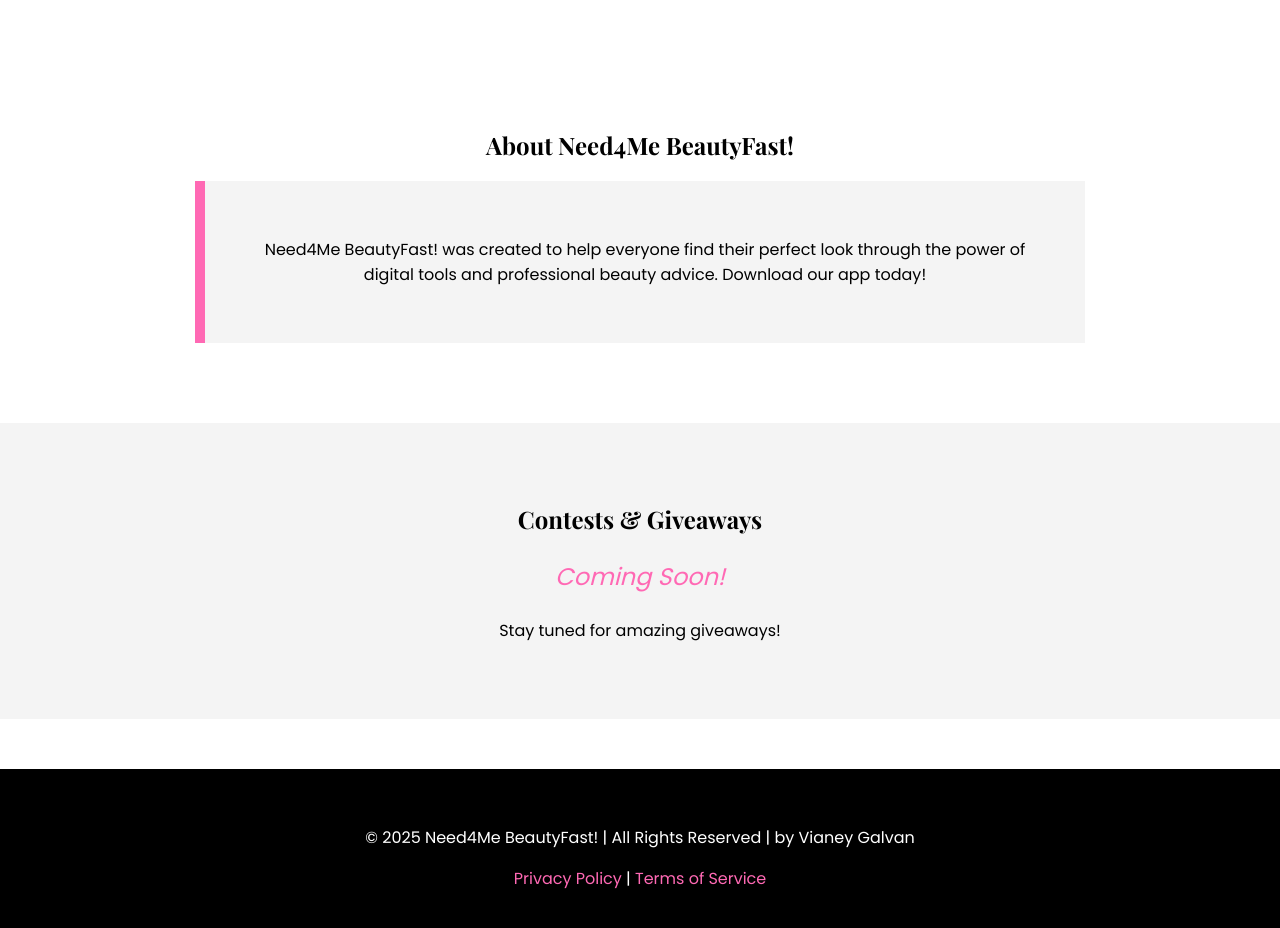
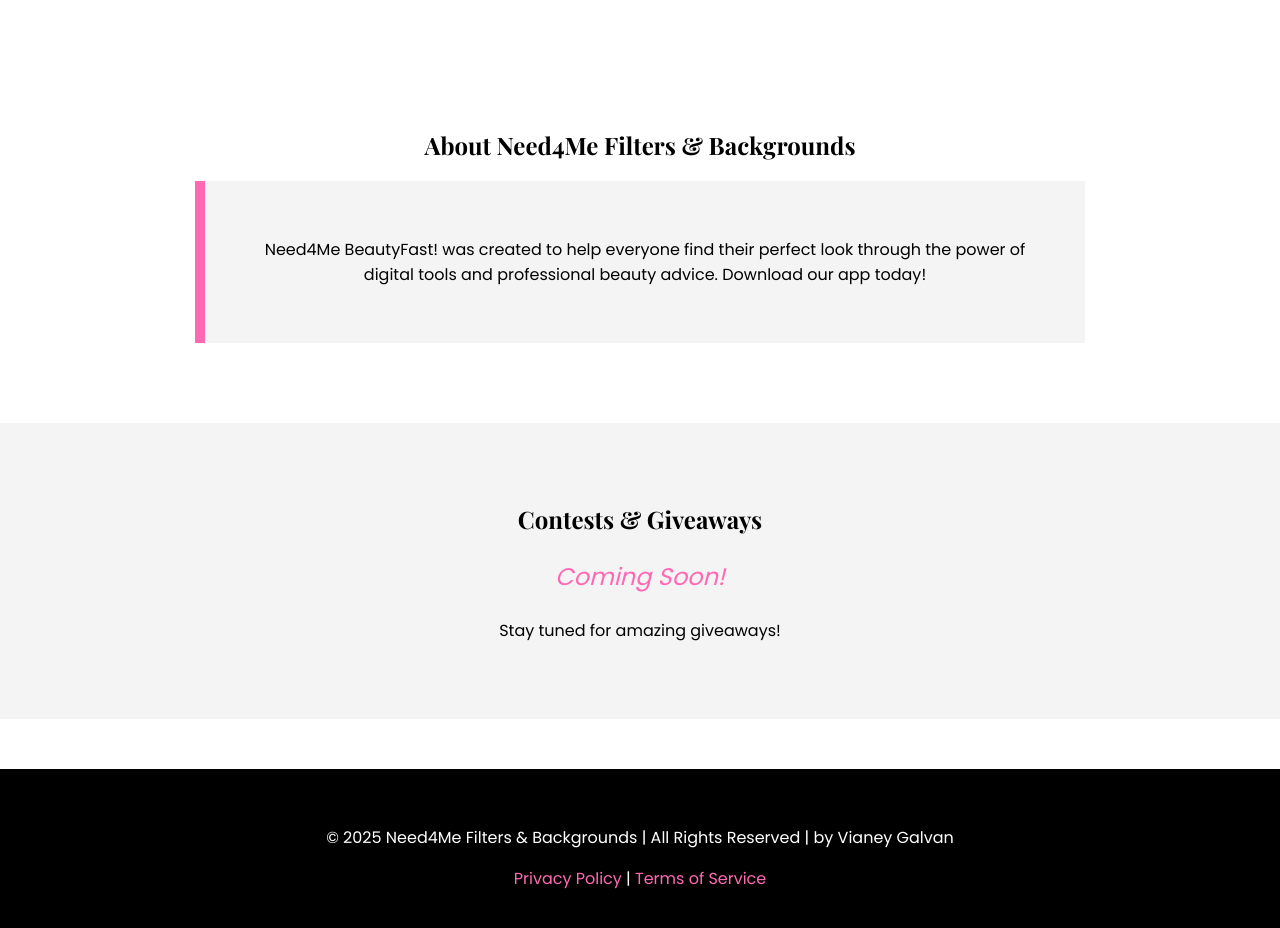
Before and after one commit to need4mebeautyfast/Need4meBeautyFast, a plain HTML site: page index.html in a window 1280 px wide. Shown: the part 1720-2648 px from the top of the page. Drawn offline with nearby package versions, Linux system fonts and the light colour scheme.

Commit message:
index.html

```diff
--- a/index.html
+++ b/index.html
@@ -154,7 +154,7 @@
     </header>
 
     <section id="home" class="hero">
-        <h1>Welcome to Need4Me BeautyFast!</h1>
+        <h1>Welcome to Need4Me Filters & Backgrounds</h1>
         <p>The ultimate destination for photo filters and beauty enhancement.</p>
         <a href="#" class="cta-button">Download Our App on Google Play</a>
     </section>
@@ -205,7 +205,7 @@
     </section>
 
     <section id="about" class="content-section">
-        <h2>About Need4Me BeautyFast!</h2>
+        <h2>About Need4Me Filters & Backgrounds</h2>
         <div class="about-box">
             <p>Need4Me BeautyFast! was created to help everyone find their perfect look through the power of digital tools and professional beauty advice. Download our app today!</p>
         </div>
@@ -218,7 +218,7 @@
     </section>
 
     <footer>
-        <p>&copy; 2025 Need4Me BeautyFast! | All Rights Reserved | by Vianey Galvan</p>
+        <p>&copy; 2025 Need4Me Filters & Backgrounds | All Rights Reserved | by Vianey Galvan</p>
         <p>
             <a href="privacy-policy.html">Privacy Policy</a> |
             <a href="terms-of-service.html">Terms of Service</a>
```
